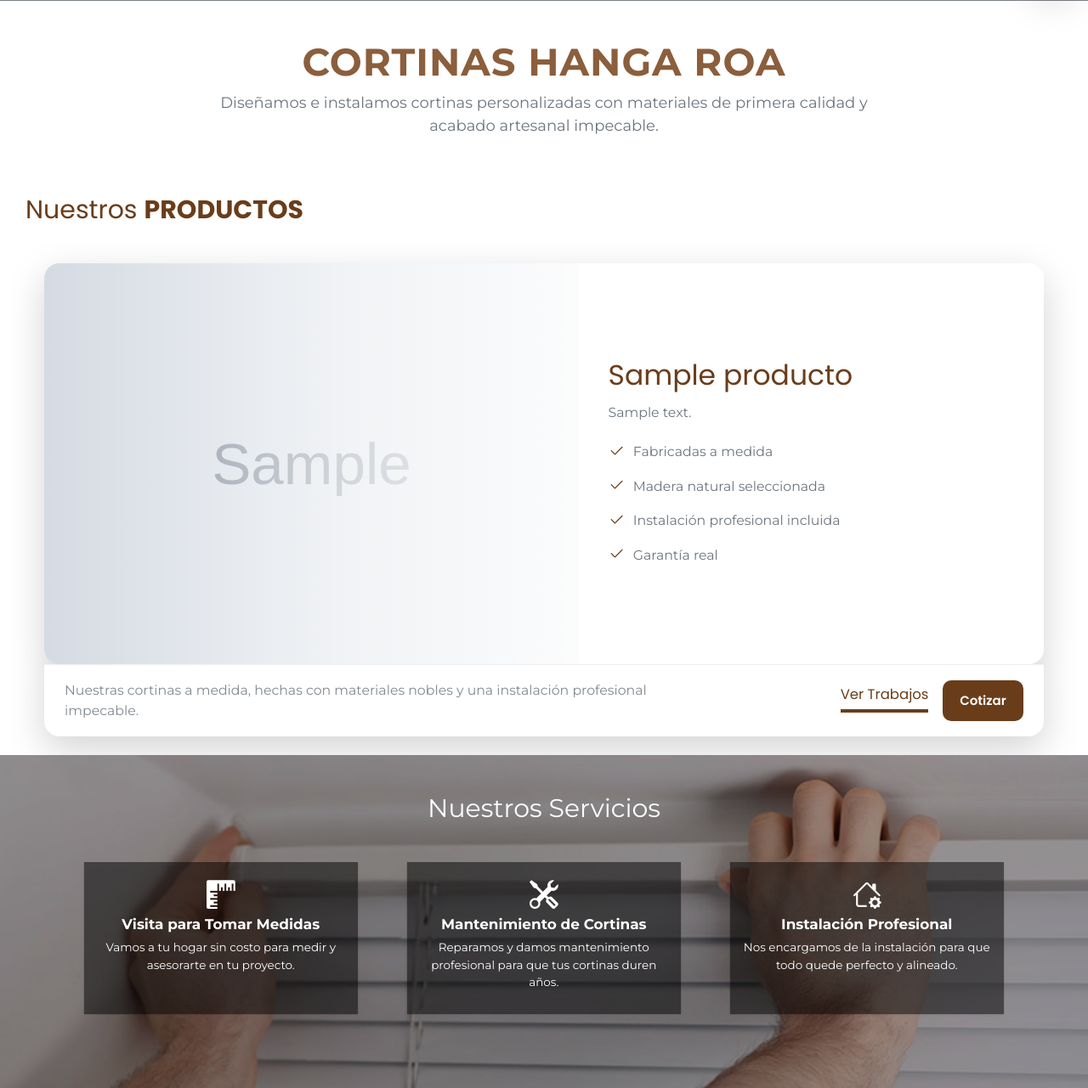
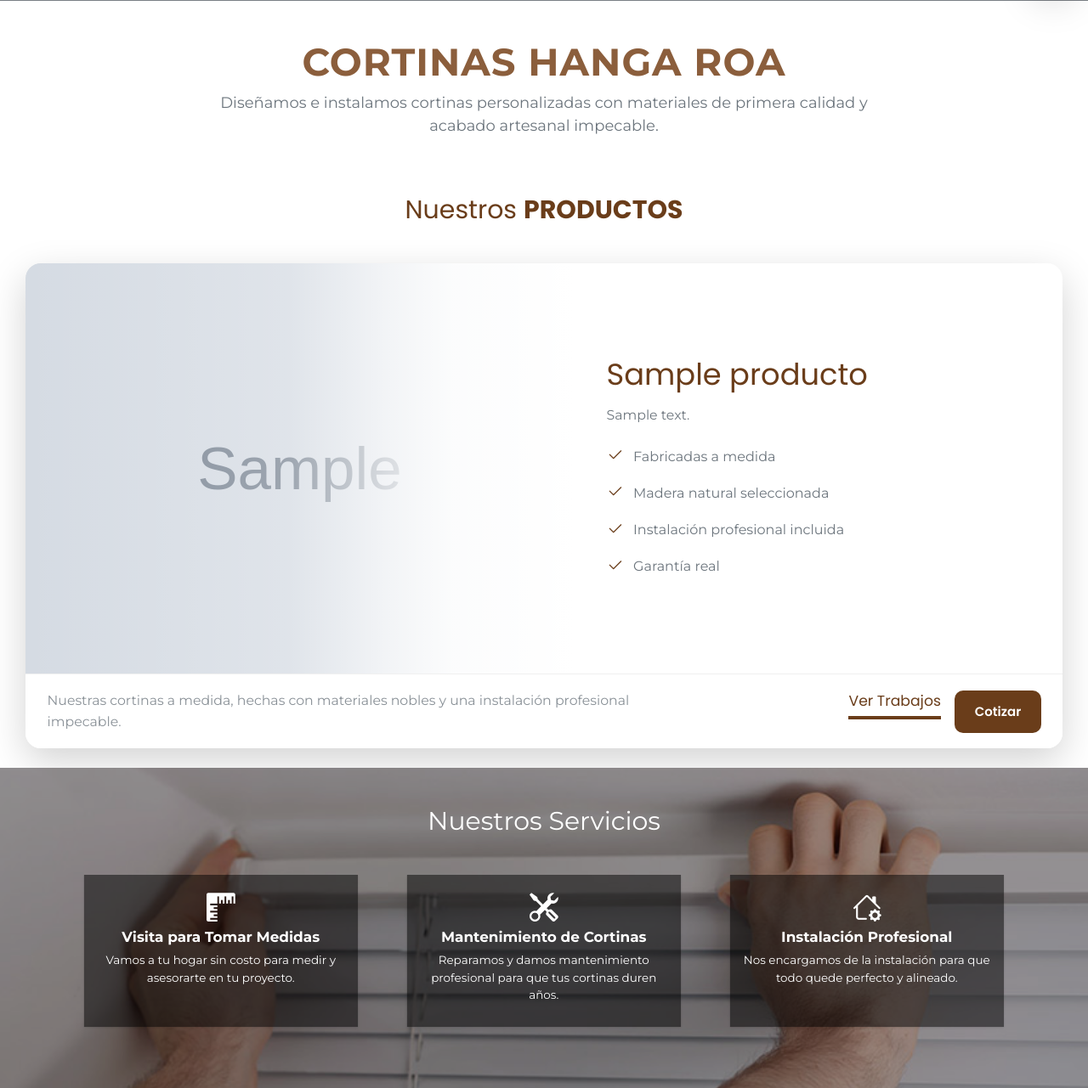
Before and after one commit to Jalann18/web_cortinas, a Django app: page / in a window 1280 px wide. Shown: the part 799-2080 px from the top of the page at 85% size. Run offline with Django 5.2, Linux system fonts and the light colour scheme; tables that the repository leaves empty hold one stand-in row (values such as "Sample post"); grey boxes marked "Sample" are stand-in pictures.

Commit message:
update css

```diff
--- a/proyectos/static/proyectos/styles.css
+++ b/proyectos/static/proyectos/styles.css
@@ -674,3 +674,204 @@ footer a:hover { text-decoration: underline; }
     gap: .9rem;
   }
 }
+
+/* =======================
+  PRODUCTO ÚNICO: MINI LANDING (igual a tu imagen)
+  OJO: borra el CSS anterior .producto-landing__* si ya lo pegaste
+======================= */
+
+/* título centrado como en la imagen */
+.producto-landing-title{
+  font-family: 'Poppins', sans-serif !important;
+}
+.producto-landing-title strong{ color:#6A3D1A; }
+
+/* wrapper para centrar el panel */
+.producto-landing-wrap{
+  display: flex;
+  justify-content: center;
+  padding: 0 12px;
+}
+
+/* panel grande, redondeado y con aire */
+.producto-landing-panel{
+  width: min(1220px, 100%);
+  background: #fff;
+  border-radius: 18px;
+  overflow: hidden;
+}
+
+/* parte superior: imagen izquierda + contenido derecha */
+.producto-landing-top{
+  display: grid;
+  grid-template-columns: 1.12fr 1fr;
+  align-items: stretch;
+}
+
+/* media */
+.producto-landing-media{
+  position: relative;
+  min-height: 420px;
+  background: #eee;
+}
+
+.producto-landing-img{
+  width: 100%;
+  height: 100%;
+  object-fit: cover;
+  object-position: left center; /* se parece más a tu foto */
+  display: block;
+}
+
+/* el fade BLANCO fuerte hacia la derecha, como tu mock */
+.producto-landing-fade{
+  position: absolute;
+  inset: 0;
+  background: linear-gradient(
+    to right,
+    rgba(255,255,255,0) 0%,
+    rgba(255,255,255,.25) 48%,
+    rgba(255,255,255,.70) 66%,
+    rgba(255,255,255,.92) 78%,
+    rgba(255,255,255,1) 100%
+  );
+  pointer-events: none;
+}
+
+/* contenido */
+.producto-landing-content{
+  padding: 2.4rem 2.6rem;
+  display: flex;
+  flex-direction: column;
+  justify-content: center;
+}
+
+.producto-landing-h3{
+  font-family: 'Poppins', sans-serif !important;
+  color: #6A3D1A;
+  font-size: 2.35rem;
+  line-height: 1.1;
+  margin: 0 0 1rem 0;
+}
+
+.producto-landing-desc{
+  color: #6c757d;
+  font-size: 1.05rem;
+  line-height: 1.7;
+  margin: 0 0 1.3rem 0;
+  max-width: 60ch;
+}
+
+.producto-landing-list{
+  list-style: none;
+  padding: 0;
+  margin: 0;
+  display: grid;
+  gap: .85rem;
+}
+
+.producto-landing-list li{
+  display: flex;
+  align-items: center;
+  gap: .75rem;
+  color: #6c757d;
+  font-size: 1.07rem;
+}
+
+.producto-landing-list i{
+  color: #6A3D1A;
+  font-size: 1.35rem;
+}
+
+/* barra inferior DENTRO del panel (como la imagen) */
+.producto-landing-bottom{
+  display: flex;
+  align-items: center;
+  justify-content: space-between;
+  gap: 1.2rem;
+
+  padding: 1.25rem 1.7rem;
+  background: #fff;
+
+  border-top: 1px solid rgba(0,0,0,.06);
+}
+
+.producto-landing-bottom-text{
+  color: #6A3D1A;
+  opacity: .80;
+  font-size: 1.05rem;
+  line-height: 1.55;
+  max-width: 68ch;
+}
+
+/* acciones a la derecha */
+.producto-landing-bottom-actions{
+  display: flex;
+  align-items: center;
+  gap: 1.1rem;
+  flex-wrap: wrap;
+}
+
+/* tu underline, pero que se vea como en el mock */
+.producto-landing-ver{
+  font-size: 1.15rem;
+}
+
+/* botón sólido marrón “Cotizar” */
+.producto-landing-cotizar{
+  display: inline-flex;
+  align-items: center;
+  justify-content: center;
+
+  padding: .9rem 1.55rem;
+  border-radius: 10px;
+
+  background: #6A3D1A;
+  color: #fff;
+  text-decoration: none;
+
+  font-family: 'Poppins', sans-serif !important;
+  font-weight: 600;
+
+  transition: transform .12s ease, background-color .12s ease;
+}
+.producto-landing-cotizar:hover{
+  background: #8B5E3C;
+  color: #fff;
+  transform: translateY(-1px);
+}
+
+/* responsive: se apila como corresponde */
+@media (max-width: 991px){
+  .producto-landing-top{
+    grid-template-columns: 1fr;
+  }
+
+  .producto-landing-media{
+    min-height: 320px;
+  }
+
+  /* fade hacia arriba en mobile, para que no tape el texto */
+  .producto-landing-fade{
+    background: linear-gradient(
+      to top,
+      rgba(255,255,255,0) 0%,
+      rgba(255,255,255,.55) 55%,
+      rgba(255,255,255,.92) 78%,
+      rgba(255,255,255,1) 100%
+    );
+  }
+
+  .producto-landing-content{
+    padding: 1.5rem 1.5rem 1.7rem;
+  }
+
+  .producto-landing-h3{
+    font-size: 1.7rem;
+  }
+
+  .producto-landing-bottom{
+    flex-direction: column;
+    align-items: flex-start;
+  }
+}
--- a/proyectos/templates/proyectos/home.html
+++ b/proyectos/templates/proyectos/home.html
@@ -104,56 +104,68 @@
 <!-- ============ PRODUCTOS ============ -->
 <section id="galeria" class="py-4 bg-white">
   <div class="container-fluid px-3">
-    <h2 class="mb-5 px-3">Nuestros <strong>PRODUCTOS</strong></h2>
+    <h2 class="mb-5 px-3 text-center producto-landing-title">
+      Nuestros <strong>PRODUCTOS</strong>
+    </h2>
 
     {% if productos|length == 1 %}
       {% for producto in productos %}
-        <div class="producto-landing">
 
-          <!-- HERO MINI LANDING -->
-          <div class="producto-landing__hero shadow-lg">
-            <div class="producto-landing__media">
-              <img src="{{ producto.imagen.url }}"
+        <div class="producto-landing-wrap">
+          <div class="producto-landing-panel shadow-lg">
+
+            <!-- Bloque superior: imagen + contenido -->
+            <div class="producto-landing-top">
+
+              <div class="producto-landing-media">
+                <img
+                  src="{{ producto.imagen.url }}"
                   alt="{{ producto.nombre }}"
-                   class="producto-landing__img">
-              <span class="producto-landing__fade"></span>
+                  class="producto-landing-img"
+                >
+                <span class="producto-landing-fade"></span>
               </div>
 
-            <div class="producto-landing__content">
-              <h3 class="producto-landing__title">{{ producto.nombre }}</h3>
+              <div class="producto-landing-content">
+                <h3 class="producto-landing-h3">{{ producto.nombre }}</h3>
 
-              <p class="producto-landing__desc">
+                <p class="producto-landing-desc">
                   {{ producto.descripcion }}
                 </p>
 
-              <ul class="producto-landing__list">
+                <ul class="producto-landing-list">
                   <li><i class="bi bi-check2"></i> Fabricadas a medida</li>
                   <li><i class="bi bi-check2"></i> Madera natural seleccionada</li>
                   <li><i class="bi bi-check2"></i> Instalación profesional incluida</li>
                   <li><i class="bi bi-check2"></i> Garantía real</li>
                 </ul>
               </div>
+
             </div>
 
-          <!-- BARRA INFERIOR (copy + botones) -->
-          <div class="producto-landing__bar shadow-lg">
-            <p class="producto-landing__bartext mb-0">
+            <!-- Barra inferior (dentro del mismo panel) -->
+            <div class="producto-landing-bottom">
+              <p class="producto-landing-bottom-text mb-0">
                 Nuestras cortinas a medida, hechas con materiales nobles y una instalación profesional impecable.
               </p>
 
-            <div class="producto-landing__actions">
-              <a href="{% url 'detalle_producto' producto.id %}"
-                 class="btn-ver-trabajos producto-landing__btnline">
+              <div class="producto-landing-bottom-actions">
+                <a
+                  href="{% url 'detalle_producto' producto.id %}"
+                  class="btn-ver-trabajos producto-landing-ver"
+                >
                   Ver Trabajos
                 </a>
 
-              <a href="#end" class="producto-landing__btnsolid">
+                <a href="#end" class="producto-landing-cotizar">
                   Cotizar
                 </a>
               </div>
             </div>
 
           </div>
+        </div>
+
       {% endfor %}
 
     {% else %}
@@ -181,6 +193,7 @@
 
   </div>
 </section>
+
 
 
 
```
Lines whose indentation alone changed are shown as unchanged.
